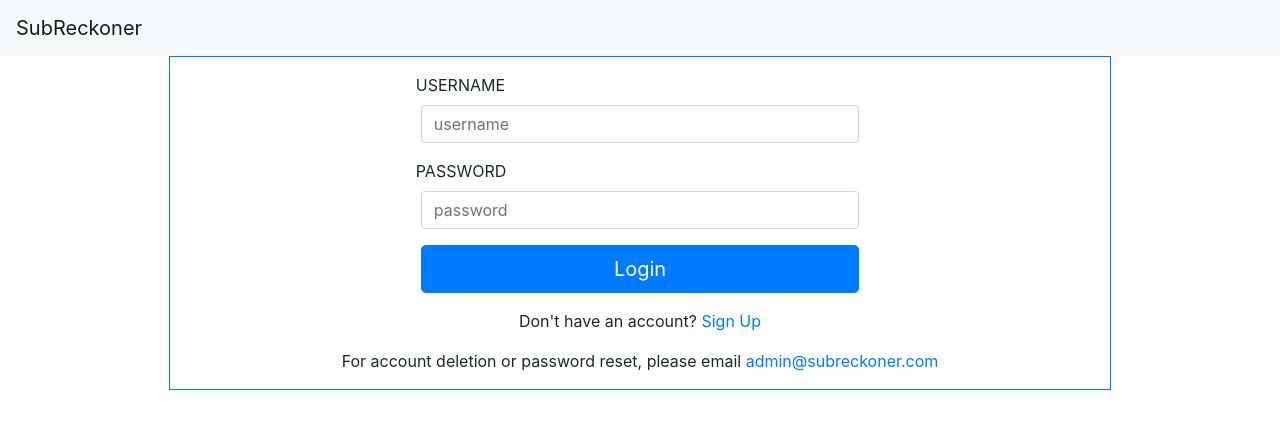
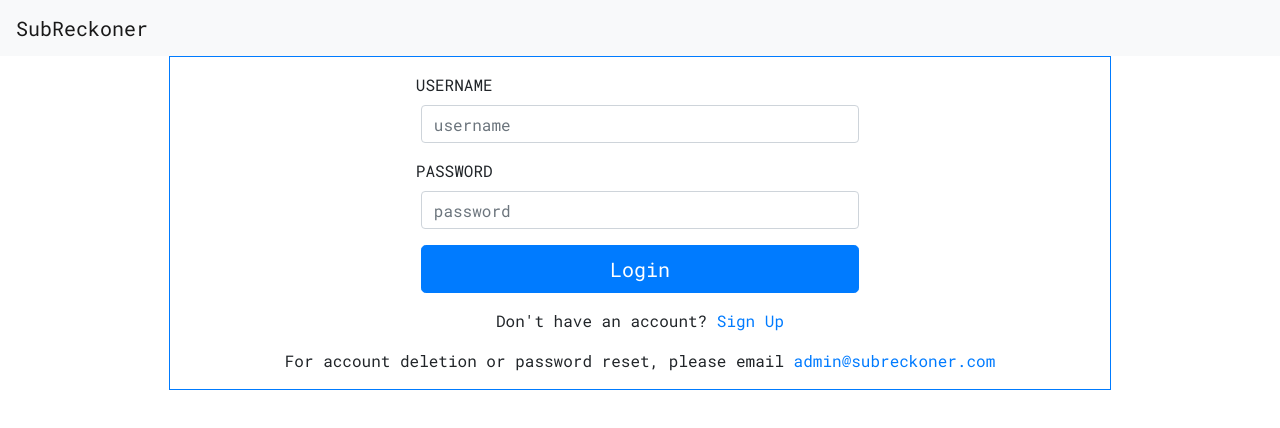
Before and after one commit to ngraton/subscription-frontend-mirror, a React (Create React App) app: page /login in a window 1280 px wide. Shown: the top 428 px of the page. Built offline with nearby package versions, Linux system fonts and the light colour scheme.

Commit message:
changed font with google api for whole app

```diff
--- a/public/index.html
+++ b/public/index.html
@@ -19,6 +19,7 @@
       work correctly both with client-side routing and a non-root public URL.
       Learn how to configure a non-root public URL by running `npm run build`.
     -->
+    <link href="https://fonts.googleapis.com/css?family=Roboto+Mono&display=swap" rel="stylesheet">
     <title>SubReckoner</title>
   </head>
   <body>
--- a/src/App.css
+++ b/src/App.css
@@ -1,3 +1,7 @@
+.App {
+  font-family: 'Roboto Mono', monospace;
+}
+
 .page-margin {
   margin-left: 12%;
   margin-right: 12%;
--- a/src/App.js
+++ b/src/App.js
@@ -13,6 +13,7 @@
   const [username, setUsername] = React.useState(localStorage.getItem('username'))
 
   return (
+    <div className="App">
     <Router>
       <AppNavBar setUsername={setUsername} username={username}/>
       <div className="page-margin">
@@ -35,6 +36,7 @@
         </Switch>
       </div>
     </Router>
+    </div>
   );
 }
 
```
